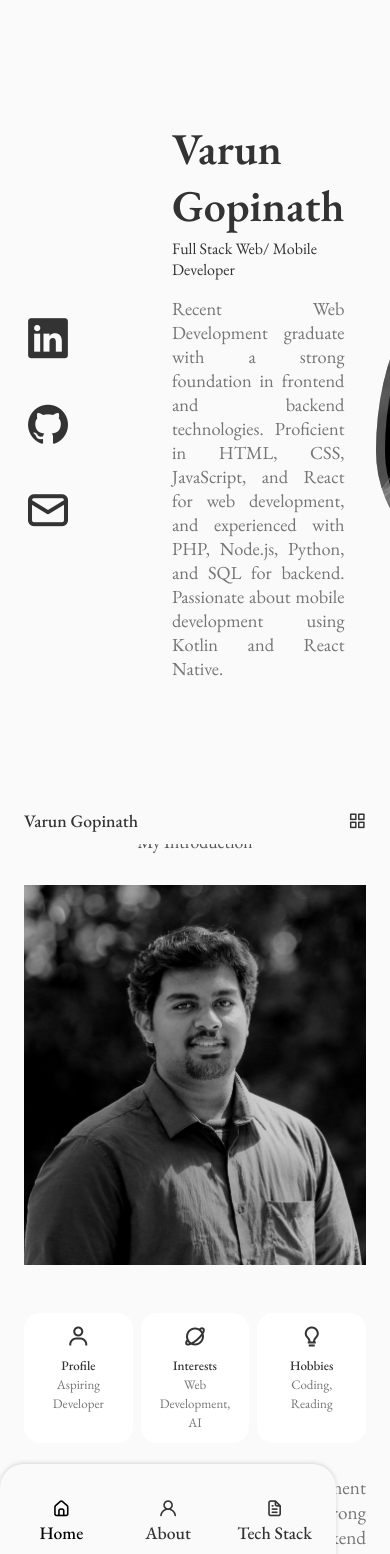
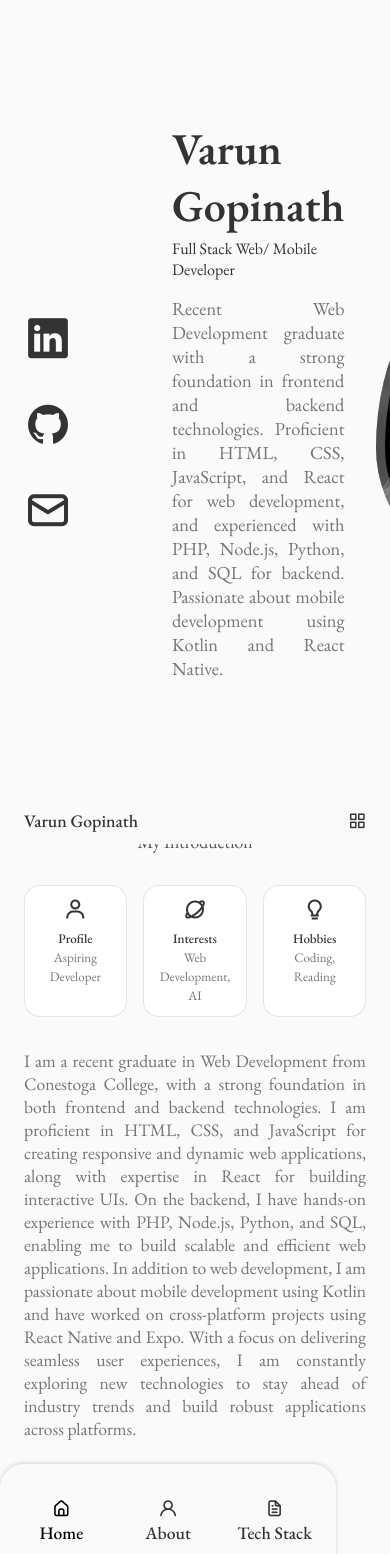
Before and after one commit to varungnathan/varun-gopinath-portfolio, a React (Create React App) app: page / in a window 390 px wide. Shown: the top 1554 px of the page. Built offline with nearby package versions, Linux system fonts and the light colour scheme.

Commit message:
About component: remove unused image, adjust layout for better responsiveness

```diff
--- a/src/components/about/About.jsx
+++ b/src/components/about/About.jsx
@@ -1,8 +1,5 @@
-// src\components\about\About.jsx
-
 import React from 'react'
 import './about.css'
-import AboutImg from '../../assets/profile-rectangle.jpg'
 import CV from '../../assets/cv.pdf'
 import Info from './Info'
 
@@ -13,8 +10,6 @@ const About = () => {
         <span className="section__subtitle">My Introduction</span>
 
         <div className="about__container container grid">
-            <img src={AboutImg} alt="" className="about__img" />
-
             <div className="about__data">
                 <Info />
 
@@ -27,7 +22,7 @@ const About = () => {
                 </p>
                 <a download="" href={CV} className="button button--flex">Download CV
                     <svg
-                class="button__icon"
+                      className="button__icon"
                       xmlns="http://www.w3.org/2000/svg"
                       width="24"
                       height="24"
--- a/src/components/about/about.css
+++ b/src/components/about/about.css
@@ -1,29 +1,48 @@
 /* src\components\about\about.css */
 
 .about__container {
-    grid-template-columns: repeat(2, 1fr);
-    align-items: center;
-    column-gap: 4rem;
-}
-
-.about_img {
-    width: 350px;
-    border-radius: 1.5rem;
-    justify-self: center;
+  grid-template-columns: 1fr;
+  text-align: center;
 }
 
 .about__info {
-    grid-template-columns: repeat(3, 140px);
+  grid-template-columns: repeat(3, 1fr);
+  justify-content: center;
+  gap: 1rem;
+  margin-bottom: var(--mb-2);
+}
+
+.about__data {
+  max-width: 800px;
+  margin: 0 auto;
+}
+
+.about__description {
+  text-align: justify;
+  font-size: 1.1rem;
+  margin: var(--mb-2) auto;
+  padding: 0 1rem;
+}
+
+.button--flex {
+  display: inline-flex;
+  align-items: center;
+  justify-content: center;
   gap: 0.5rem;
-    margin-bottom: var(--mb-2);
 }
 
 .about__box {
   background-color: var(--container-color);
-    border: 1px solid var(rgba 0, 0, 0, 0.1);
+  border: 1px solid rgba(0, 0, 0, 0.1);
   border-radius: 1rem;
   text-align: center;
   padding: 1rem 1.25rem;
+  transition: transform 0.3s, box-shadow 0.3s;
+}
+
+.about__box:hover {
+  transform: translateY(-5px);
+  box-shadow: 0 4px 8px rgba(0, 0, 0, 0.2);
 }
 
 .about__icon {
@@ -42,24 +61,10 @@
   color: var(--text-color-light);
 }
 
-.about__description {
-    padding: 0 4rem 0 0;
-    margin-bottom: var(--mb-2);
-    text-align: justify;
-    font-size: 1.2rem;
-    align-items: center;
-}
-
-/*=============== BREAKPOINTS ===============*/
-/* For large devices */
 @media screen and (max-width: 992px) {
   .about__container {
       grid-template-columns: 1fr;
       row-gap: 3rem;
-    }
-
-    .about_img {
-        width: 220px;
   }
 
   .about__box {
@@ -79,7 +84,7 @@
       margin-bottom: 2rem;
   }
 }
-  /* For medium devices */
+
 @media screen and (max-width: 576px) {
   .about__info {
       grid-template-columns: repeat(3, 1fr);
@@ -90,7 +95,6 @@
   }
 }
 
-  /* For small devices */
 @media screen and (max-width: 350px) {
   .about__info {
       grid-template-columns: repeat(3, 1fr);
```
Lines whose indentation alone changed are shown as unchanged.
